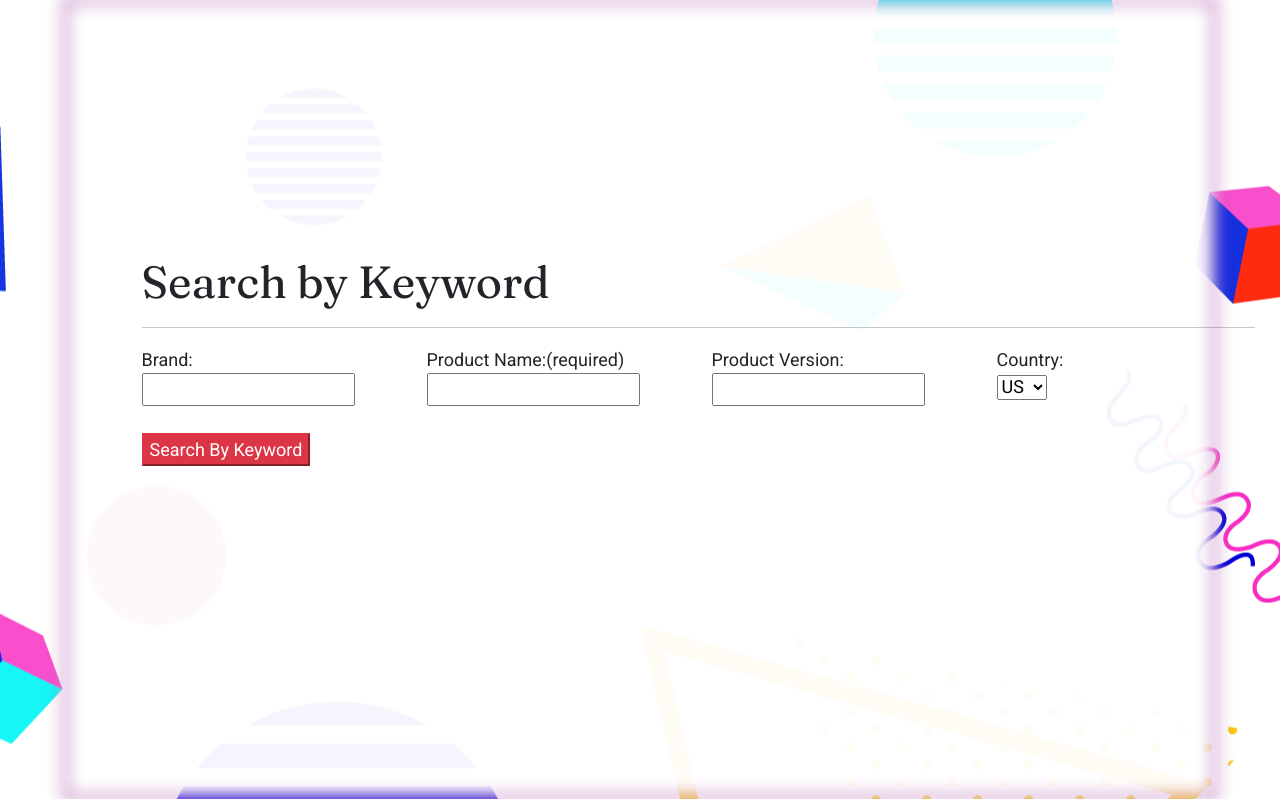
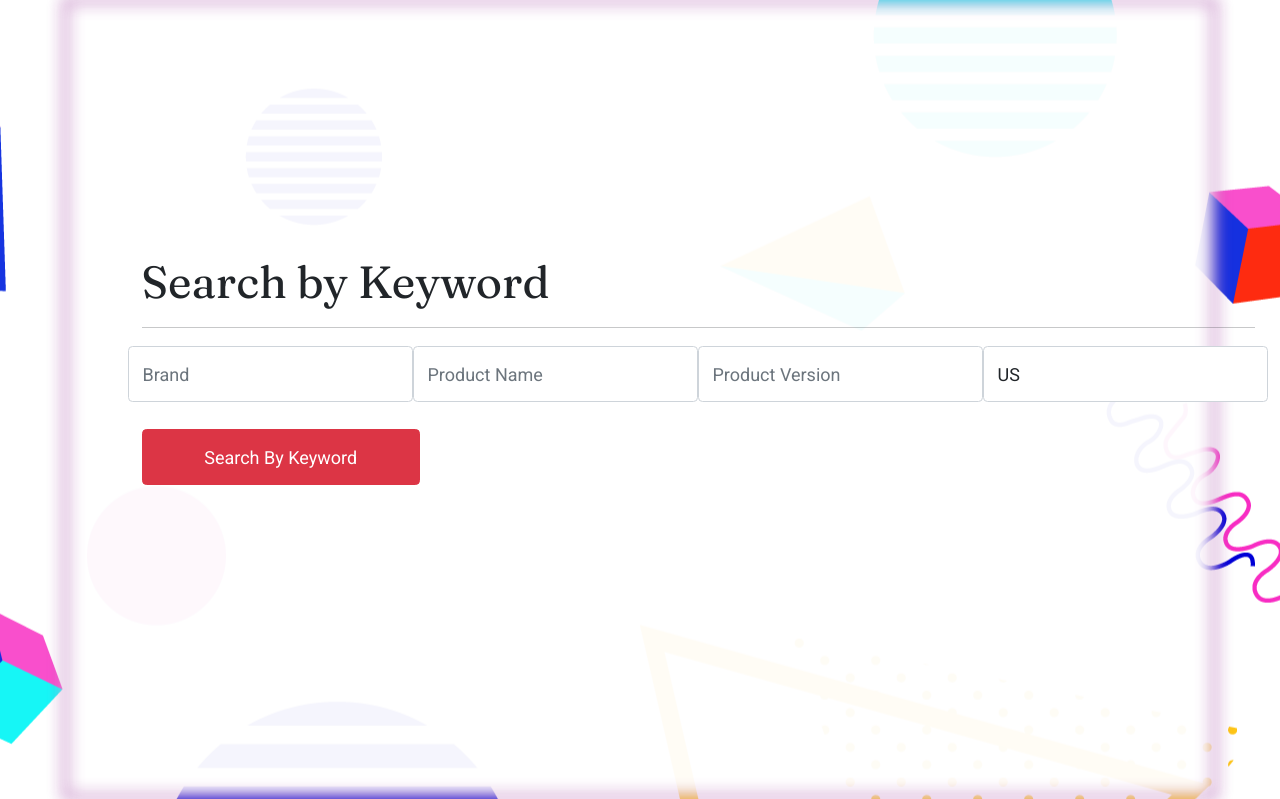
Before and after one commit to dengxinjuan/trueDeal, a Flask app: page / in a window 1280 px wide. Shown: the part 98-897 px from the top of the page. Run offline with Flask 2, Linux system fonts and the light colour scheme.

Commit message:
update search form css

```diff
--- a/static/css/main.css
+++ b/static/css/main.css
@@ -1,30 +1,27 @@
-*{
-
+* {
   font-size: large;
-    font-family: 'Roboto', sans-serifß
-
+  font-family: "Roboto", sans-serifß;
 }
 
-body{
+body {
   background-image: url(/static/background.png);
   background-position: center;
   background-repeat: no-repeat;
 }
 
-
-h1{
-    font-family: 'Fraunces', serif;
+h1 {
+  font-family: "Fraunces", serif;
 }
 
-.center{
-    margin:auto;
+.center {
+  margin: auto;
   width: 50%;
   padding: 10px;
 }
 
-.abox{
+.abox {
   opacity: 0.96;
-  background-color:white;
+  background-color: white;
   z-index: -1;
   position: absolute;
   filter: blur(8px);
@@ -36,30 +33,49 @@ h1{
   border: 3px solid purple;
 }
 
-.bbox{
+.bbox {
   margin-top: 20%;
   margin-left: 25%;
   margin-right: 5%;
-    left:10%;
+  left: 10%;
   position: absolute;
 }
 
-
-.result{
+.result {
   background-color: azure;
   z-index: 10;
-
 }
 
-.lovehate{
+.lovehate {
   height: 50px;
   width: 50px;
 }
 
-.profile_img{
+.profile_img {
+  border-radius: 50%;
+  width: 300px;
+  border: solid 4px purple;
+}
 
-    border-radius:50%;
-    width: 300px;
-    border:solid 4px purple
+/*search box css start here*/
 
+.search-slt {
+  display: block;
+  width: 100%;
+  font-size: 0.875rem;
+  line-height: 1.5;
+  color: #55595c;
+  background-color: #fff;
+  background-image: none;
+  border: 1px solid #ccc;
+  height: calc(3rem + 2px) !important;
+  border-radius: 0;
 }
+.wrn-btn {
+  width: 100%;
+  font-size: 16px;
+  font-weight: 400;
+  text-transform: capitalize;
+  height: calc(3rem + 2px) !important;
+  border-radius: 0;
+}
--- a/templates/home.html
+++ b/templates/home.html
@@ -8,30 +8,22 @@
 
 
  <!-----I want to use form here so next step will start use forms.py-->
+
     <div class="container bbox" >
         <h1>Search by Keyword</h1>
         <hr>
 
     <form  action="/search" id="search-form">
+
+       <div class="col-lg-12">
         <div class="row">
-            <div class="col-3">Brand:</div>
-            <div class="col-3">Product Name:(required)</div>
-            <div class="col-3">Product Version:</div>
-            <div class="col-3"><label for="country">Country:</label></div>
-
-        </div>
+            <div class="col-lg-3 col-md-2 col-sm-12 p-0"><input id="brand"type="text" name="brand" placeholder="Brand" class="form-control search-slt">  </div>
+        <div class="col-lg-3 col-md-2 col-sm-12 p-0"><input type="text id="productname" placeholder="Product Name"name="productname" class="form-control search-slt" required> </div>
+        <div class="col-lg-3 col-md-2 col-sm-12 p-0"><input id="version" name="version" placeholder="Product Version" class="form-control search-slt">  </div>
+        <div class="col-lg-3 col-md-2 col-sm-12 p-0">
 
 
-
-
-        <div class="row">
-        <div class="col-3"><input id="brand"type="text" name="brand">  </div>
-        <div class="col-3"><input type="text id="productname" name="productname" required> </div>
-        <div class="col-3"><input id="version" name="version">  </div>
-        <div class="col-3">
-
-
-            <select name="country" id="country">
+            <select name="country" id="country" class="form-control search-slt">
 
                 <option value="US">US</option>
                 <option value="AU">AU</option>
@@ -54,20 +46,19 @@
             </select>
 
 
-
-
         </div>
 
         </div>
 
         <br>
 
-        <div>
-            <button  class=" btn-danger">Search By Keyword</button>
+        <div class="col-lg-3 col-md-2 col-sm-12 p-0">
+            <button   class="btn btn-danger wrn-btn">Search By Keyword</button>
         </div>
-
+    </div>
     </form>
     </div>
+
 
 
     <div id="result">
```
Also changed, not shown: templates/asin.html (+13 -4 lines), templates/reviews.html (+9 -6 lines). Lines whose indentation alone changed are shown as unchanged.
